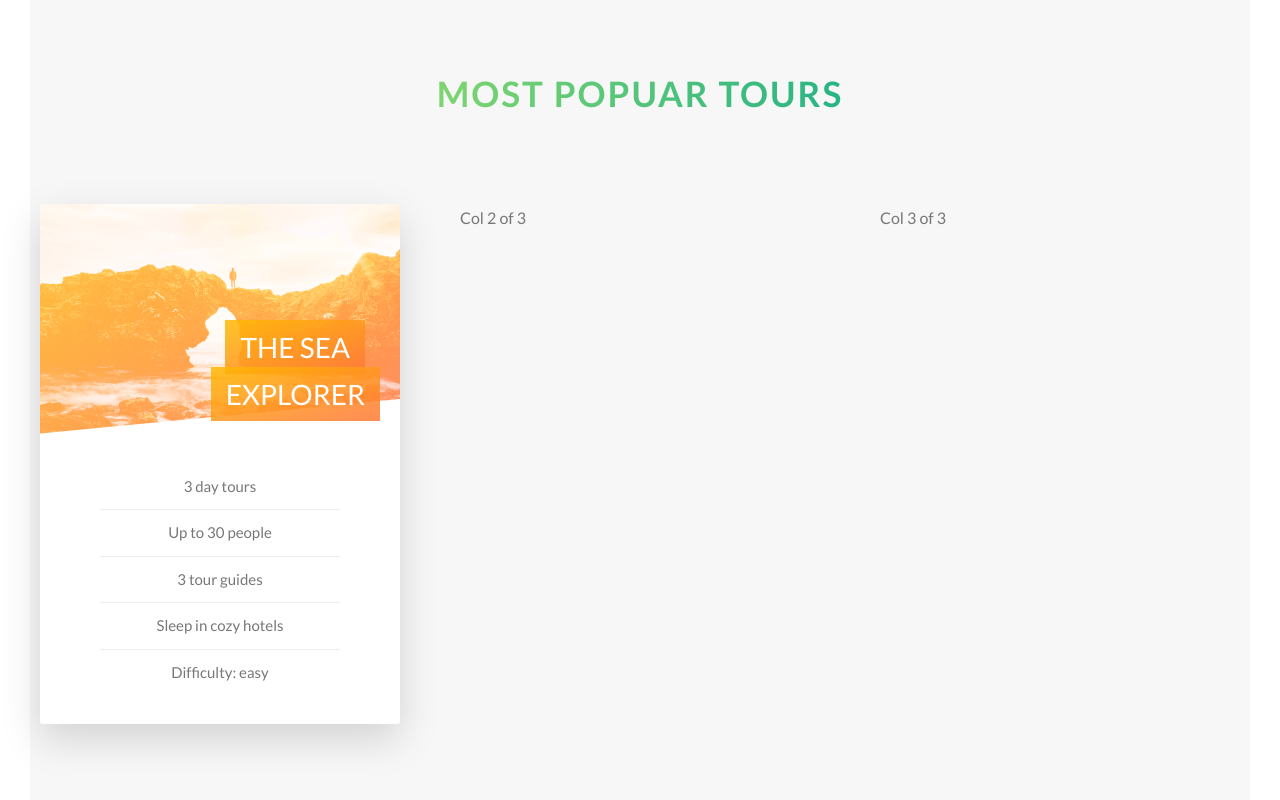
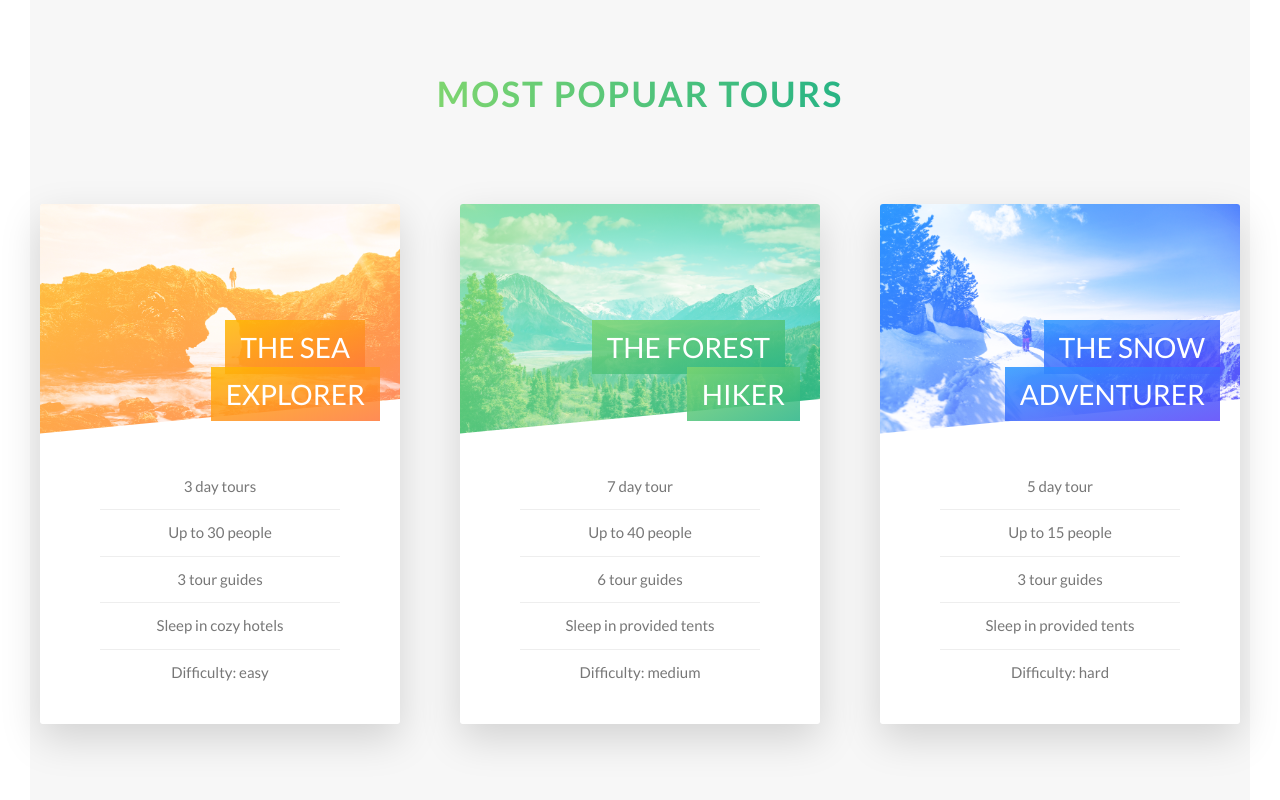
Before and after one commit to nemanjamalesija/Natours-SaSS, a React (Vite) app: page / in a window 1280 px wide. Shown: the part 2239-3039 px from the top of the page. Built offline with nearby package versions, Linux system fonts and the light colour scheme.

Commit message:
Finish all cards

```diff
--- /dev/null
+++ b/src/components/ForestHiker.tsx
@@ -0,0 +1,38 @@
+const ForestHiker = () => {
+  return (
+    <div className='col-2-of-3'>
+      <div className='card'>
+        <div className='card__side card__side--front'>
+          <div className='card__picture card__picture--2'> &nbsp; </div>
+          <h4 className='card__heading'>
+            <span className='card__heading-span card__heading-span--2'>
+              The forest hiker
+            </span>
+          </h4>
+          <div className='card__details'>
+            <ul>
+              <li>7 day tour</li>
+              <li>Up to 40 people</li>
+              <li>6 tour guides</li>
+              <li>Sleep in provided tents</li>
+              <li>Difficulty: medium</li>
+            </ul>
+          </div>
+        </div>
+        <div className='card__side card__side--back card__side--back-2'>
+          <div className='card__cta'>
+            <div className='card__price-box u-margin-bottom-big'>
+              <p className='card__price-only'>Only</p>
+              <p className='card__price-value'>$497</p>
+            </div>
+            <a href='#' className='btn btn--white'>
+              Book now!
+            </a>
+          </div>
+        </div>
+      </div>
+    </div>
+  );
+};
+
+export default ForestHiker;
--- /dev/null
+++ b/src/components/SeaExplorer.tsx
@@ -0,0 +1,38 @@
+const SeaExplorer = () => {
+  return (
+    <div className='col-1-of-3'>
+      <div className='card'>
+        <div className='card__side card__side--front'>
+          <div className='card__picture card__picture--1'> &nbsp; </div>
+          <h4 className='card__heading'>
+            <span className='card__heading-span card__heading-span--1'>
+              The sea explorer
+            </span>
+          </h4>
+          <div className='card__details'>
+            <ul>
+              <li>3 day tours</li>
+              <li>Up to 30 people</li>
+              <li>3 tour guides</li>
+              <li>Sleep in cozy hotels</li>
+              <li>Difficulty: easy</li>
+            </ul>
+          </div>
+        </div>
+        <div className='card__side card__side--back card__side--back-1'>
+          <div className='card__cta'>
+            <div className='card__price-box u-margin-bottom-big'>
+              <p className='card__price-only'>Only</p>
+              <p className='card__price-value'>$297</p>
+            </div>
+            <a href='#' className='btn btn--white'>
+              Book now!
+            </a>
+          </div>
+        </div>
+      </div>
+    </div>
+  );
+};
+
+export default SeaExplorer;
--- /dev/null
+++ b/src/components/SnowAdventurer.tsx
@@ -0,0 +1,40 @@
+import React from 'react';
+
+const SnowAdventurer = () => {
+  return (
+    <div className='col-3-of-3'>
+      <div className='card'>
+        <div className='card__side card__side--front'>
+          <div className='card__picture card__picture--3'> &nbsp; </div>
+          <h4 className='card__heading'>
+            <span className='card__heading-span card__heading-span--3'>
+              The snow adventurer
+            </span>
+          </h4>
+          <div className='card__details'>
+            <ul>
+              <li>5 day tour</li>
+              <li>Up to 15 people</li>
+              <li>3 tour guides</li>
+              <li>Sleep in provided tents</li>
+              <li>Difficulty: hard</li>
+            </ul>
+          </div>
+        </div>
+        <div className='card__side card__side--back card__side--back-3'>
+          <div className='card__cta'>
+            <div className='card__price-box u-margin-bottom-big'>
+              <p className='card__price-only'>Only</p>
+              <p className='card__price-value'>$897</p>
+            </div>
+            <a href='#' className='btn btn--white'>
+              Book now!
+            </a>
+          </div>
+        </div>
+      </div>
+    </div>
+  );
+};
+
+export default SnowAdventurer;
--- a/src/css/index.css
+++ b/src/css/index.css
@@ -306,6 +306,12 @@ body {
 .card__side--back-1 {
   background-image: linear-gradient(to right bottom, #ffb900, #ff7738);
 }
+.card__side--back-2 {
+  background-image: linear-gradient(to right bottom, #7ed56f, #28b485);
+}
+.card__side--back-3 {
+  background-image: linear-gradient(to right bottom, #2996ff, #5643fa);
+}
 .card:hover .card__side--front {
   transform: rotateY(-180deg);
 }
@@ -323,10 +329,10 @@ body {
   background-image: linear-gradient(to right bottom, #ffb900, #ff7738), url("../img/nat-5.jpg");
 }
 .card__picture--2 {
-  background-image: "../img/net-5.img";
+  background-image: linear-gradient(to right bottom, #7ed56f, #28b485), url("../img/nat-6.jpg");
 }
 .card__picture--3 {
-  background-image: "../img/net-5.img";
+  background-image: linear-gradient(to right bottom, #2996ff, #5643fa), url("../img/nat-7.jpg");
 }
 .card__heading {
   font-size: 2.8rem;
@@ -346,6 +352,12 @@ body {
 }
 .card__heading-span--1 {
   background-image: linear-gradient(to right bottom, rgba(255, 185, 0, 0.85), rgba(255, 119, 56, 0.85));
+}
+.card__heading-span--2 {
+  background-image: linear-gradient(to right bottom, rgba(126, 213, 111, 0.85), rgba(40, 180, 133, 0.85));
+}
+.card__heading-span--3 {
+  background-image: linear-gradient(to right bottom, rgba(41, 150, 255, 0.85), rgba(86, 67, 250, 0.85));
 }
 .card__details {
   padding: 3rem;
--- a/src/pages/Tours.tsx
+++ b/src/pages/Tours.tsx
@@ -1,4 +1,6 @@
-import React from 'react';
+import SeaExplorer from '../components/SeaExplorer';
+import ForestHiker from '../components/ForestHiker';
+import SnowAdventurer from '../components/SnowAdventurer';
 
 const Tours = () => {
   return (
@@ -7,40 +9,9 @@ const Tours = () => {
         <h2 className='heading-secondary'>Most Popuar Tours</h2>
       </div>
       <div className='row row-col-3'>
-        <div className='col-1-of-3'>
-          <div className='card'>
-            <div className='card__side card__side--front'>
-              <div className='card__picture card__picture--1'> &nbsp; </div>
-              <h4 className='card__heading'>
-                <span className='card__heading-span card__heading-span--1'>
-                  The sea explorer
-                </span>
-              </h4>
-              <div className='card__details'>
-                <ul>
-                  <li>3 day tours</li>
-                  <li>Up to 30 people</li>
-                  <li>3 tour guides</li>
-                  <li>Sleep in cozy hotels</li>
-                  <li>Difficulty: easy</li>
-                </ul>
-              </div>
-            </div>
-            <div className='card__side card__side--back card__side--back-1'>
-              <div className='card__cta'>
-                <div className='card__price-box u-margin-bottom-big'>
-                  <p className='card__price-only'>Only</p>
-                  <p className='card__price-value'>$297</p>
-                </div>
-                <a href='#' className='btn btn--white'>
-                  Book now!
-                </a>
-              </div>
-            </div>
-          </div>
-        </div>
-        <div className='col-2-of-3'> Col 2 of 3</div>
-        <div className='col-3-of-3'>Col 3 of 3</div>
+        <SeaExplorer />
+        <ForestHiker />
+        <SnowAdventurer />
       </div>
     </section>
   );
--- a/src/sass/components/_card.scss
+++ b/src/sass/components/_card.scss
@@ -28,8 +28,23 @@
     &-1 {
       background-image: linear-gradient(
         to right bottom,
-        $color--secondary-light,
-        $color--secondary-dark
+        $color-secondary-light,
+        $color-secondary-dark
+      );
+    }
+
+    &-2 {
+      background-image: linear-gradient(
+        to right bottom,
+        $color-primary-light,
+        $color-primary-dark
+      );
+    }
+    &-3 {
+      background-image: linear-gradient(
+        to right bottom,
+        $color-tertiary-light,
+        $color-tertiary-dark
       );
     }
   }
@@ -53,18 +68,28 @@
     &--1 {
       background-image: linear-gradient(
           to right bottom,
-          $color--secondary-light,
-          $color--secondary-dark
+          $color-secondary-light,
+          $color-secondary-dark
         ),
         url('../img/nat-5.jpg');
     }
 
     &--2 {
-      background-image: '../img/net-5.img';
+      background-image: linear-gradient(
+          to right bottom,
+          $color-primary-light,
+          $color-primary-dark
+        ),
+        url('../img/nat-6.jpg');
     }
 
     &--3 {
-      background-image: '../img/net-5.img';
+      background-image: linear-gradient(
+          to right bottom,
+          $color-tertiary-light,
+          $color-tertiary-dark
+        ),
+        url('../img/nat-7.jpg');
     }
   }
 
@@ -88,8 +113,22 @@
     &--1 {
       background-image: linear-gradient(
         to right bottom,
-        rgba($color--secondary-light, 0.85),
-        rgba($color--secondary-dark, 0.85)
+        rgba($color-secondary-light, 0.85),
+        rgba($color-secondary-dark, 0.85)
+      );
+    }
+    &--2 {
+      background-image: linear-gradient(
+        to right bottom,
+        rgba($color-primary-light, 0.85),
+        rgba($color-primary-dark, 0.85)
+      );
+    }
+    &--3 {
+      background-image: linear-gradient(
+        to right bottom,
+        rgba($color-tertiary-light, 0.85),
+        rgba($color-tertiary-dark, 0.85)
       );
     }
   }
```
Also changed, not shown: src/sass/abstracts/_variables.scss (+4 -4 lines), 1 other file (tests, documents, lock files or other folders).
